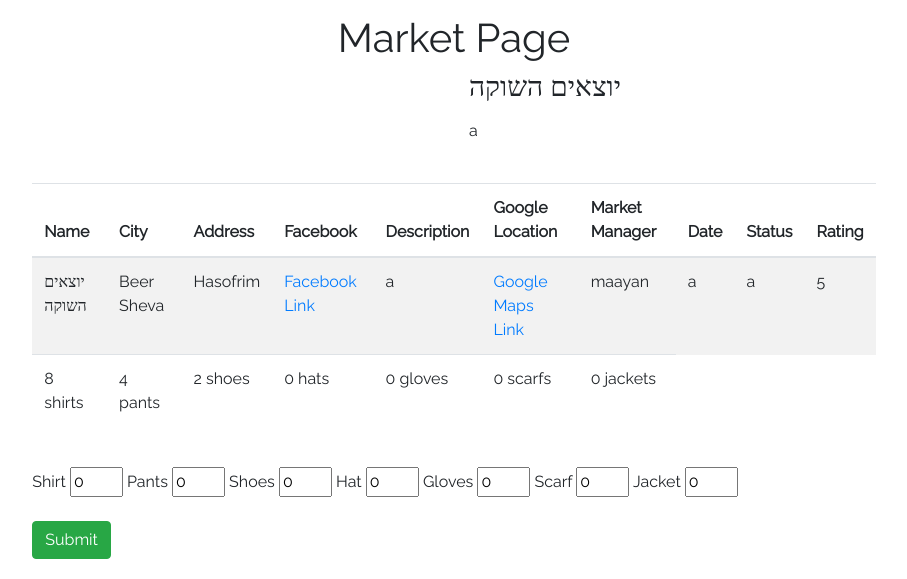
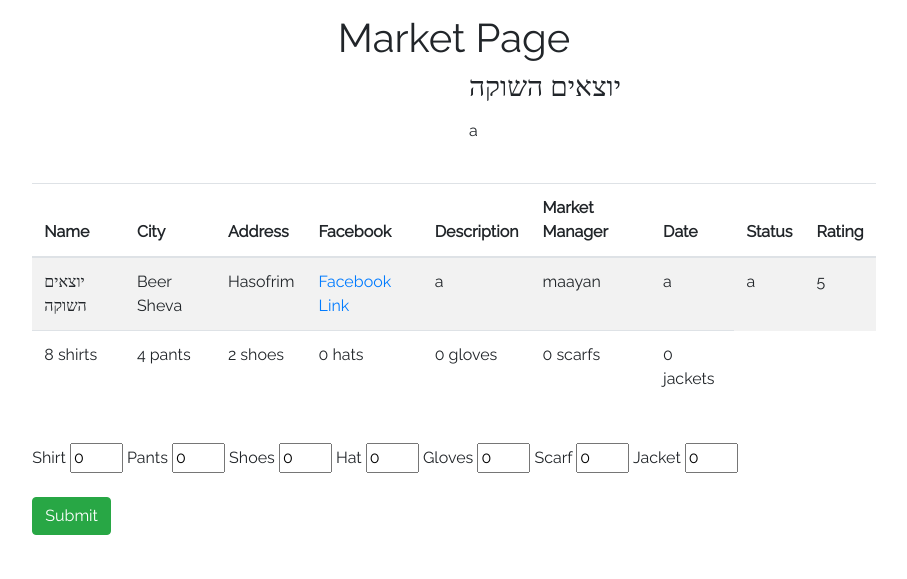
Before and after one commit to BS-PMC-2023/BS-PMC-2023-Team18, a Django app: page /market_page/2/ in a window 1280 px wide. Shown: the part 225-804 px from the top of the page, without its empty margins (186-1093 px from the left). Run offline with Django 3.2, Linux system fonts and the light colour scheme; a user stored in the database is signed in; data comes from the database, SQL or seed files in the repository; both versions use the stored data as it was after the commit; some libraries are stand-ins or nearby versions.

Commit message:
locations

```diff
--- a/rewear/Rewear/rewear_project/main/models.py
+++ b/rewear/Rewear/rewear_project/main/models.py
@@ -11,7 +11,7 @@ class market(models.Model):
     address = models.CharField(max_length=200)
     facebook = models.CharField(max_length=200, default='')
     description = models.CharField(max_length=200, default='')
-    google_location = models.CharField(max_length=200, default='')
+    google_location = models.CharField(max_length=1000, default='')
     market_manager = models.CharField(max_length=200, default='')
     date = models.CharField(max_length=200, default='')
     status = models.CharField(max_length=200, default='')
--- a/rewear/Rewear/rewear_project/main/templates/main/market_page.html
+++ b/rewear/Rewear/rewear_project/main/templates/main/market_page.html
@@ -35,7 +35,6 @@
 			<th>Address</th>
 			<th>Facebook</th>
 			<th>Description</th>
-			<th>Google Location</th>
 			<th>Market Manager</th>
 			<th>Date</th>
 			<th>Status</th>
@@ -49,7 +48,6 @@
 			<td>{{market.address}}</td>
 			<td><a href="1">Facebook Link</a></td>
 			<td>{{market.description}}</td>
-			<td><a href="1">Google Maps Link</a></td>
 			<td>{{market.market_manager}}</td>
 			<td>{{market.date}}</td>
 			<td>{{market.status}}</td>
@@ -86,6 +84,14 @@
 
 <br> <br>
 
+
+{% if market.google_location != '' and market.google_location != "null" %}
+<iframe src="{{market.google_location}}" width="600" height="450" style="border:0;" allowfullscreen="" loading="lazy" referrerpolicy="no-referrer-when-downgrade"></iframe>
+<br><br>
+{% endif %}
+
+
+
 	{% if user.is_authenticated and not sign_event %}
 		<form method="post" action='/sign_event/{{request.user.id}}/{{market.id}}/'>
 		{% csrf_token %}
```
Also changed, not shown: rewear/Rewear/rewear_project/db.sqlite3, rewear/Rewear/rewear_project/main/migrations/0006_alter_market_google_location.py (added).
